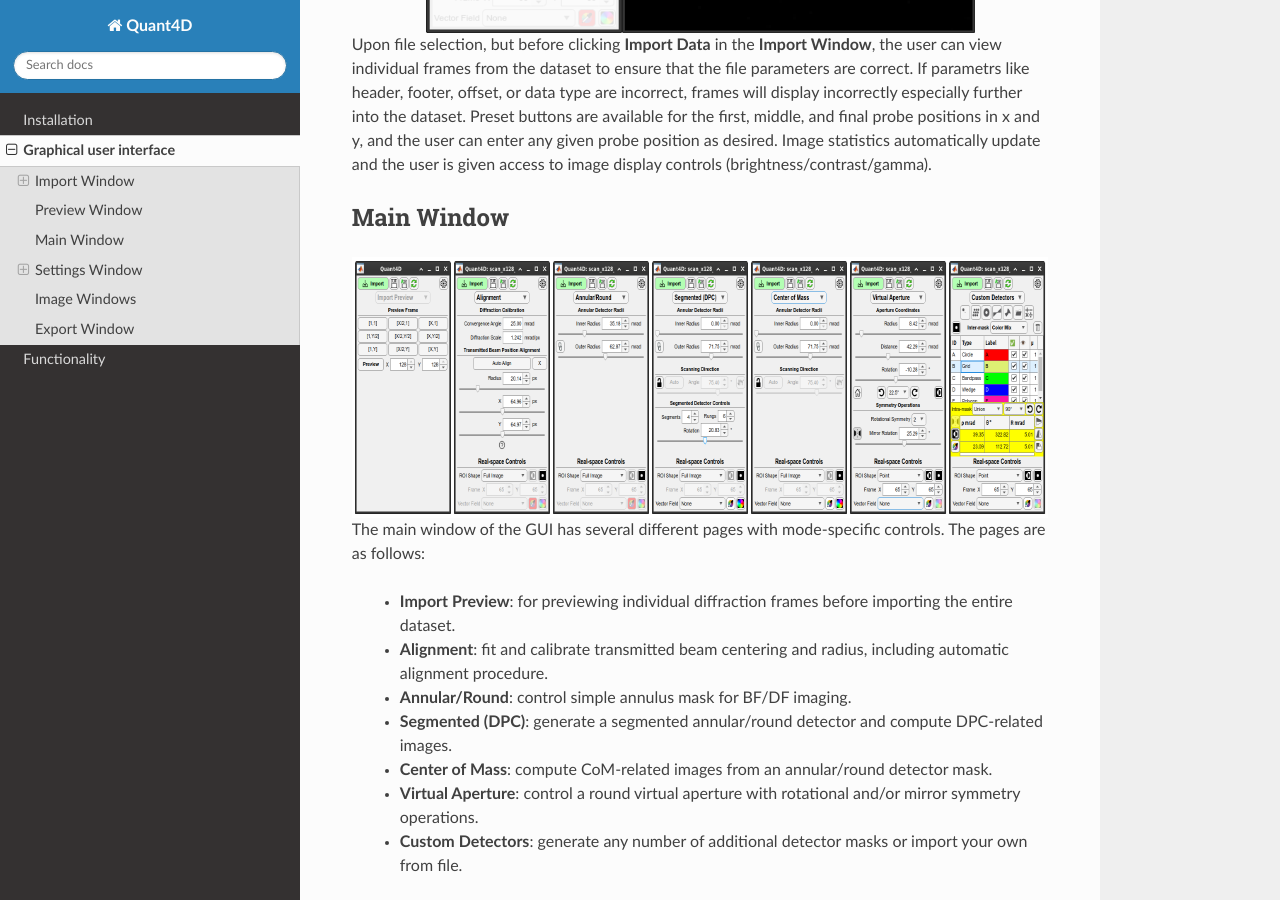
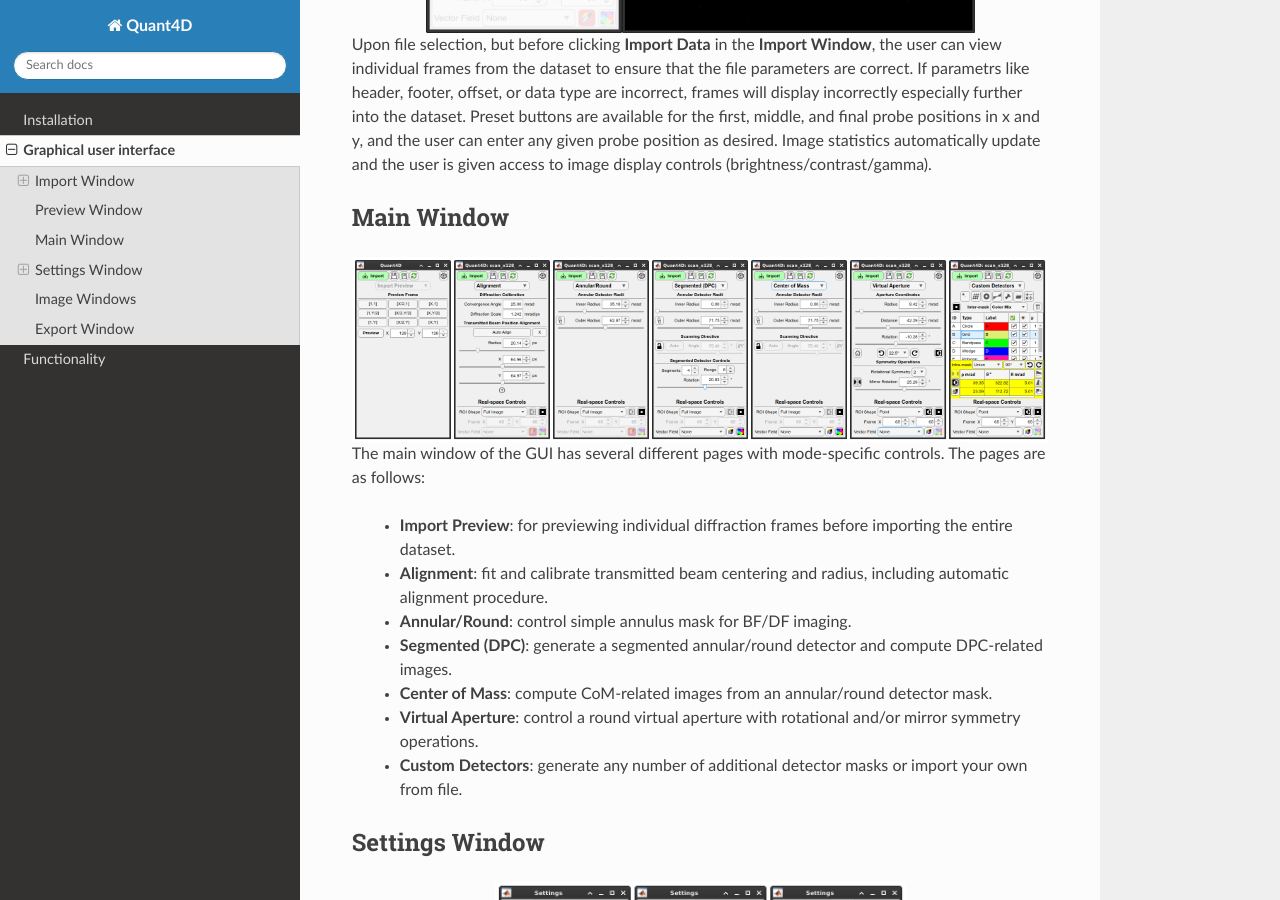
Before and after one commit to bryandesser/Quant4D, a Sphinx documentation site: the page built from docs/source/graphical_user_interface.rst, in a window 1280 px wide and 900 px high, scrolled down 1866 px. Built offline with Sphinx 7.4.7 and the Read the Docs theme 3.1.0, drawn with Linux system fonts in a browser that asks for light colours; pages that are not in the unit, such as notebooks, are missing from menus.

Commit message:
modified:   docs/source/graphical_user_interface.rst

```diff
--- a/docs/source/graphical_user_interface.rst
+++ b/docs/source/graphical_user_interface.rst
@@ -54,8 +54,6 @@ Upon file selection, but before clicking **Import Data** in the **Import Window*
 Main Window
 ***********
 .. image:: ../_static/main_window.png
-    :width: 984
-    :height: 261
     :align: center
 
 The main window of the GUI has several different pages with mode-specific controls. The pages are as follows:
```
